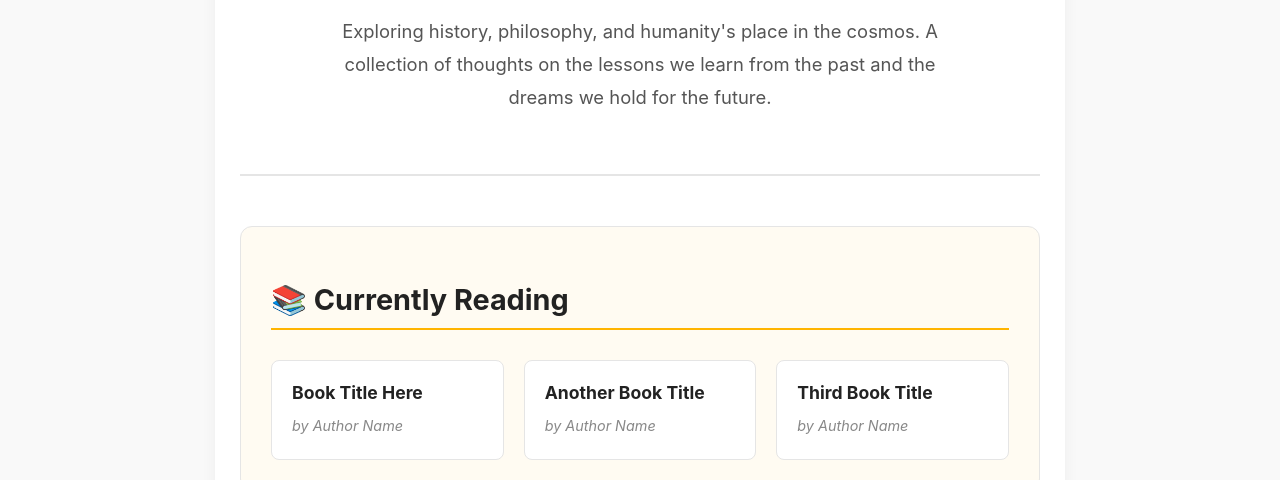
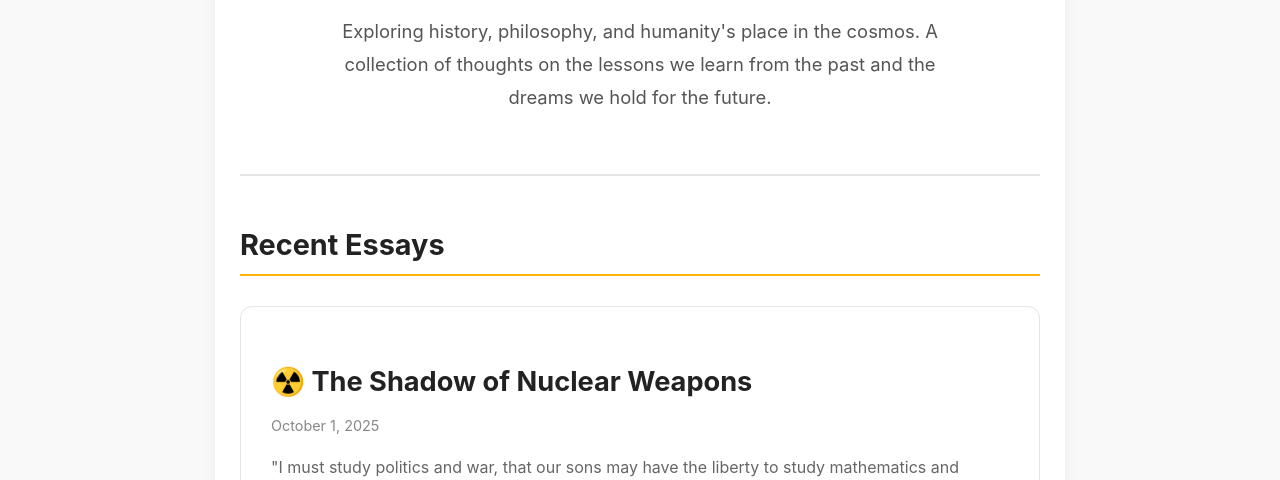
Before and after one commit to sufyan0602/ScientieaAmor, a plain HTML site: page index.html in a window 1280 px wide. Shown: the part 320-800 px from the top of the page. Drawn offline with Linux system fonts and the light colour scheme.

Commit message:
Update index.html
Removed the currently reading section. I did this because I want to make this a separate area

```diff
--- a/index.html
+++ b/index.html
@@ -23,26 +23,6 @@
         A collection of thoughts on the lessons we learn from the past and the dreams we hold for the future.
       </p>
     </section>
-
-    <!-- Currently Reading Section -->
-    <section class="currently-reading">
-      <h2 class="section-title">📚 Currently Reading</h2>
-      <div class="books-grid">
-        <div class="book-item">
-          <h4>Book Title Here</h4>
-          <p class="book-author">by Author Name</p>
-        </div>
-        <div class="book-item">
-          <h4>Another Book Title</h4>
-          <p class="book-author">by Author Name</p>
-        </div>
-        <div class="book-item">
-          <h4>Third Book Title</h4>
-          <p class="book-author">by Author Name</p>
-        </div>
-      </div>
-    </section>
-
     <!-- Blog Posts Section -->
     <section class="blog-posts">
       <h2 class="section-title">Recent Essays</h2>
```
